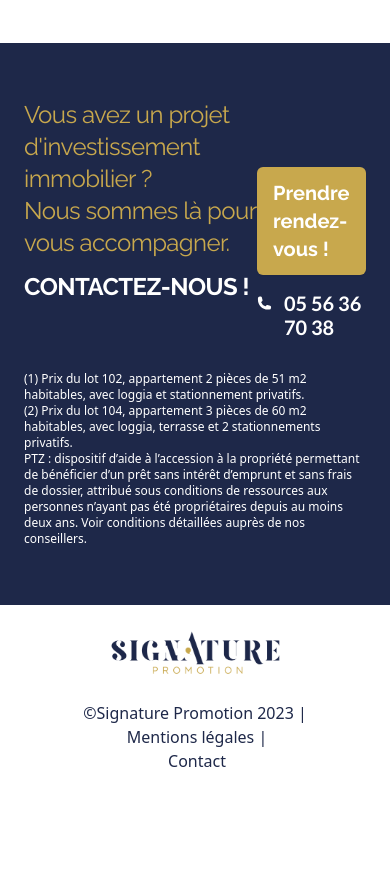
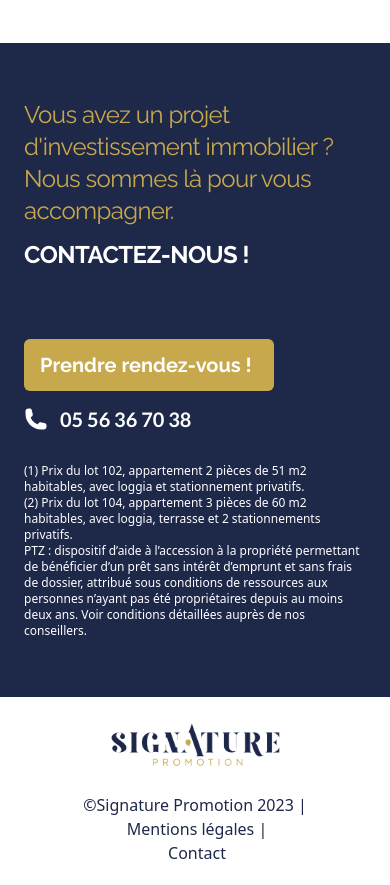
Before and after one commit to magicniclus/lestram, a Next.js app: page / in a window 390 px wide. Shown: the part 7429-8314 px from the top of the page. Before the commit the page ends 8222 px from the top, so only its background shows below. Built offline with nearby package versions, Linux system fonts and the light colour scheme.

Commit message:
updateCommentBanner

```diff
--- a/components/Comments.js
+++ b/components/Comments.js
@@ -45,7 +45,7 @@
           </div>
           <div className="bg-blue mt-10">
             <div className="mx-auto max-w-7xl px-6 py-14 sm:py-24 lg:flex lg:items-center lg:justify-between lg:px-8 flex-col">
-              <div className="flex justify-between  w-full">
+              <div className="flex justify-between lg:flex-row flex-col  w-full">
                 <h2 className=" text-2xl tracking-tight text-or font-raleway">
                   Vous avez un projet d'investissement immobilier ? <br />
                   Nous sommes là pour vous accompagner.
```
